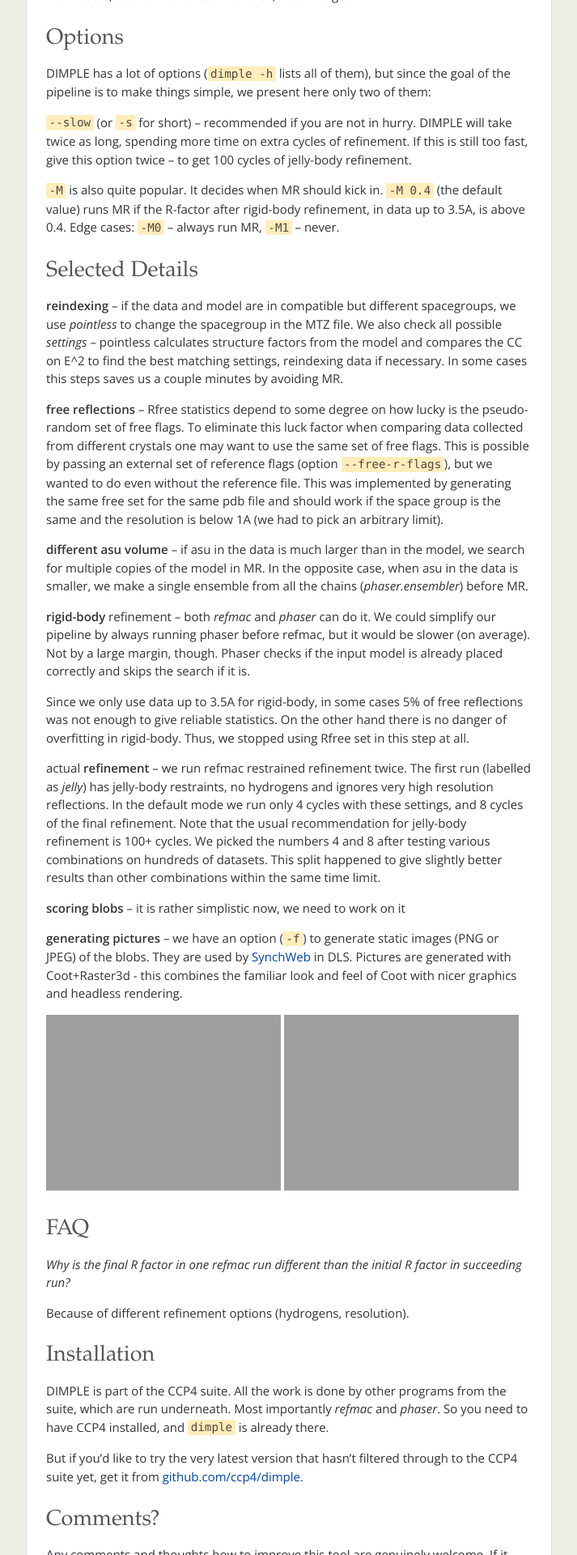
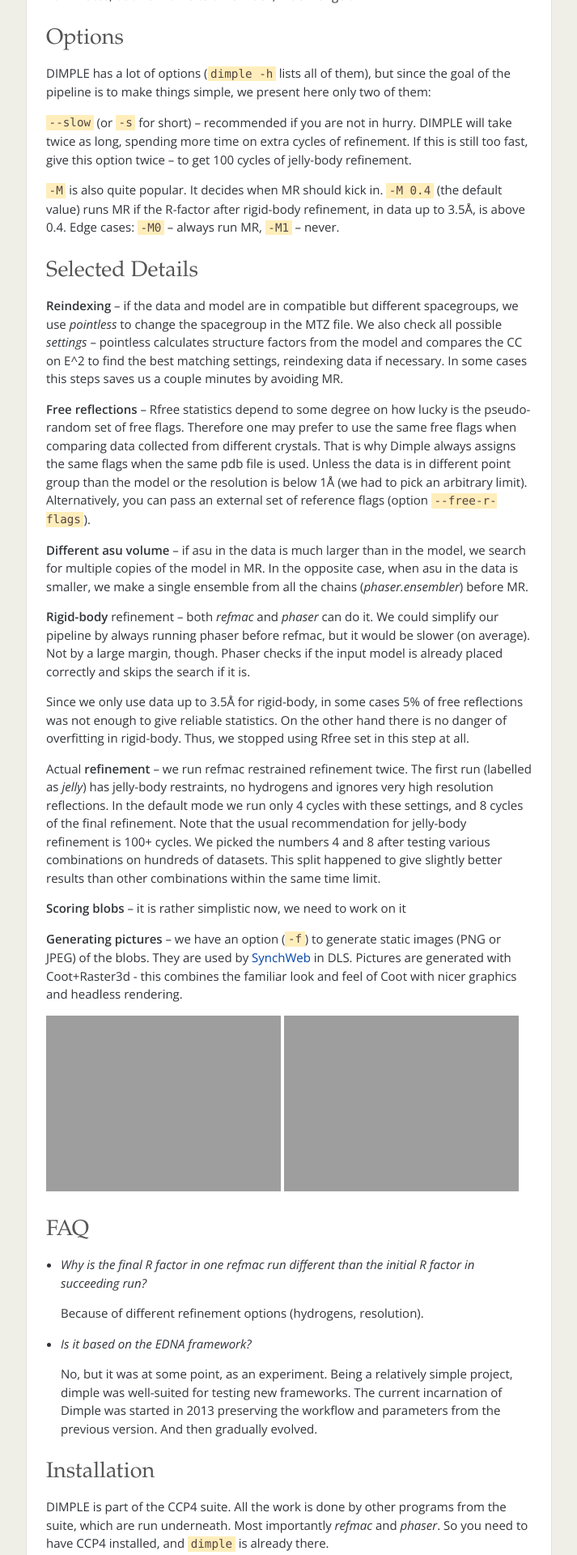
Before and after one commit to ccp4/dimple, a Jekyll site: the page built from index.md, in a window 1280 px wide. Shown: the part 1062-2982 px from the top of the page at 81% size, without its empty margins (283-996 px from the left). Built offline with Jekyll 4.4.1, drawn with Linux system fonts in a browser that asks for light colours.

Commit message:
minor changes

```diff
--- a/_includes/my.css
+++ b/_includes/my.css
@@ -4,7 +4,7 @@
  color: #303338;
  background: #fff;
 }
-@media screen and (min-width: 480px) {
+@media screen and (min-width: 660px) {
 body {
  margin: 2em 0;
  background: #f0efe7;
@@ -16,7 +16,7 @@
  margin: 0 auto;
  padding: 0.5em;
 }
-@media screen and (min-width: 480px) {
+@media screen and (min-width: 660px) {
 .container {
  border: solid 1px #e3e1d9;
  border-radius: 6px;
@@ -58,14 +58,6 @@
 pre { padding: .5em 1em; }
 code { padding: .1em .25em; }
 
-hr {
- border: none;
- margin: 1.5em 0;
- border-bottom: 1px solid #ccc;
- position: relative;
- top: -1px;
-}
-
 .container img, .container iframe { max-width: 100%; }
 .container img { margin: 0 auto; }
 
--- a/index.md
+++ b/index.md
@@ -53,12 +53,12 @@
 
 `-M` is also quite popular. It decides when MR should kick in.
 `-M 0.4` (the default value) runs MR if the R-factor after rigid-body refinement,
-in data up to 3.5A, is above 0.4.
+in data up to 3.5Å, is above 0.4.
 Edge cases: `-M0` -- always run MR, `-M1` -- never.
 
 ## Selected Details ##
 
-**reindexing** --
+**Reindexing** --
 if the data and model are in compatible but different spacegroups,
 we use *pointless* to change the spacegroup in the MTZ file.
 We also check all possible _settings_ -- pointless calculates structure
@@ -66,36 +66,36 @@
 matching settings, reindexing data if necessary.
 In some cases this steps saves us a couple minutes by avoiding MR.
 
-**free reflections** --
+**Free reflections** --
 Rfree statistics depend to some degree on how lucky is the pseudo-random
-set of free flags. To eliminate this luck factor when comparing
-data collected from different crystals one may want to use the same set of free
-flags. This is possible by passing an external set of reference flags
-(option `--free-r-flags`), but we wanted to do even without the
-reference file. This was implemented by generating the same free set
-for the same pdb file and should work if the space group is the same
-and the resolution is below 1A (we had to pick an arbitrary limit).
+set of free flags. Therefore one may prefer to use the same free flags
+when comparing data collected from different crystals. That is why Dimple
+always assigns the same flags when the same pdb file is used.
+Unless the data is in different point group than the model
+or the resolution is below 1Å (we had to pick an arbitrary limit).
+Alternatively, you can pass an external set of reference flags
+(option `--free-r-flags`).
 
-**different asu volume** --
+**Different asu volume** --
 if asu in the data is much larger than in the model,
 we search for multiple copies of the model in MR.
 In the opposite case, when asu in the data is smaller,
 we make a single ensemble from all the chains
 (*phaser.ensembler*) before MR.
 
-**rigid-body** refinement --
+**Rigid-body** refinement --
 both *refmac* and *phaser* can do it.
 We could simplify our pipeline by always running phaser before
 refmac, but it would be slower (on average).
 Not by a large margin, though. Phaser checks if the input model is
 already placed correctly and skips the search if it is.
 
-Since we only use data up to 3.5A for rigid-body, in some cases
+Since we only use data up to 3.5Å for rigid-body, in some cases
 5% of free reflections was not enough to give reliable statistics.
 On the other hand there is no danger of overfitting in rigid-body.
 Thus, we stopped using Rfree set in this step at all.
 
-actual **refinement** --
+Actual **refinement** --
 we run refmac restrained refinement twice.
 The first run (labelled as *jelly*) has jelly-body restraints,
 no hydrogens and ignores very high resolution reflections.
@@ -106,10 +106,10 @@
 on hundreds of datasets. This split happened to give slightly
 better results than other combinations within the same time limit.
 
-**scoring blobs** --
+**Scoring blobs** --
 it is rather simplistic now, we need to work on it
 
-**generating pictures** --
+**Generating pictures** --
 we have an option (`-f`) to generate static
 images (PNG or JPEG) of the blobs. They are used by
 [SynchWeb](https://github.com/DiamondLightSource/SynchWeb) in DLS.
@@ -122,10 +122,18 @@
 
 ## FAQ ##
 
-_Why is the final R factor in one refmac run different than the initial R factor
-in succeeding run?_
+* _Why is the final R factor in one refmac run different than the initial
+  R factor in succeeding run?_
 
-Because of different refinement options (hydrogens, resolution).
+  Because of different refinement options (hydrogens, resolution).
+
+* _Is it based on the EDNA framework?_
+
+  No, but it was at some point, as an experiment. Being a relatively simple
+  project, dimple was well-suited for testing new frameworks.
+  The current incarnation of Dimple was started in 2013
+  preserving the workflow and parameters from the previous version.
+  And then gradually evolved.
 
 ## Installation ##
 
```
